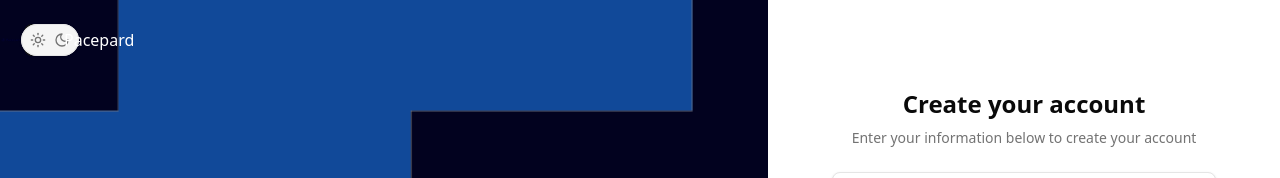
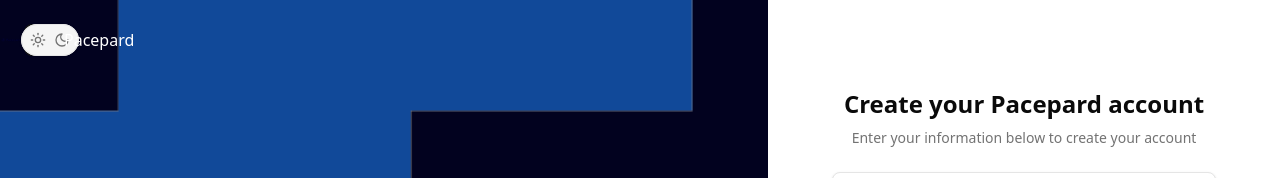
Before and after one commit to Amakahhh/pacepard-auth, a React (Vite) app: page /register in a window 1280 px wide. Shown: the top 178 px of the page. Built offline with nearby package versions, Linux system fonts and the light colour scheme; no server answers.

Commit message:
feat: implemnetd route config

```diff
--- a/src/components/ui/icons.tsx
+++ b/src/components/ui/icons.tsx
@@ -1,4 +1,4 @@
-import type { LucideCrop as LucideProps } from "lucide-react"
+import type { LucideProps } from "lucide-react"
 
 export const Icons = {
   google: (props: LucideProps) => (
--- a/src/screens/auth/Register.tsx
+++ b/src/screens/auth/Register.tsx
@@ -5,7 +5,7 @@ const Register = () => {
   return (
     <>
     <AuthLayout
-      title="Create your account"
+      title="Create your Pacepard account"
       description="Enter your information below to create your account"
       maxWidth="sm"
     >
```
